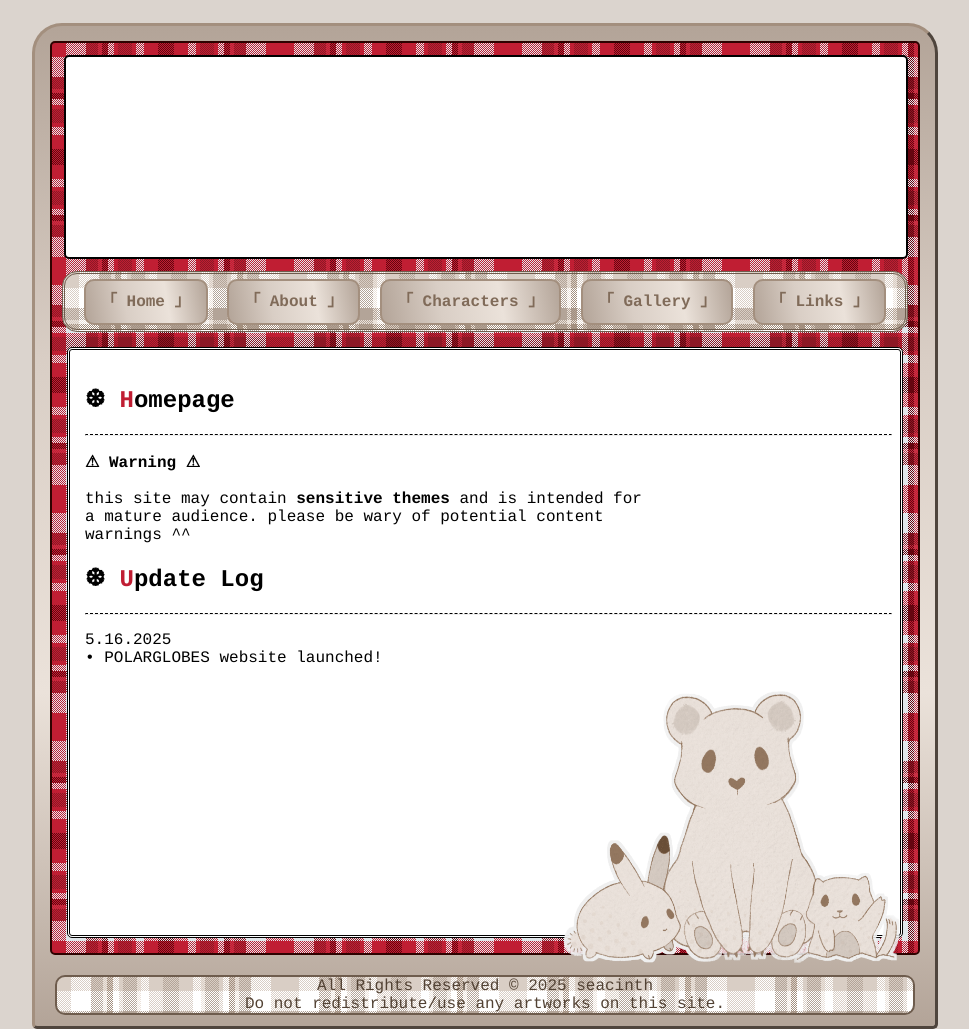
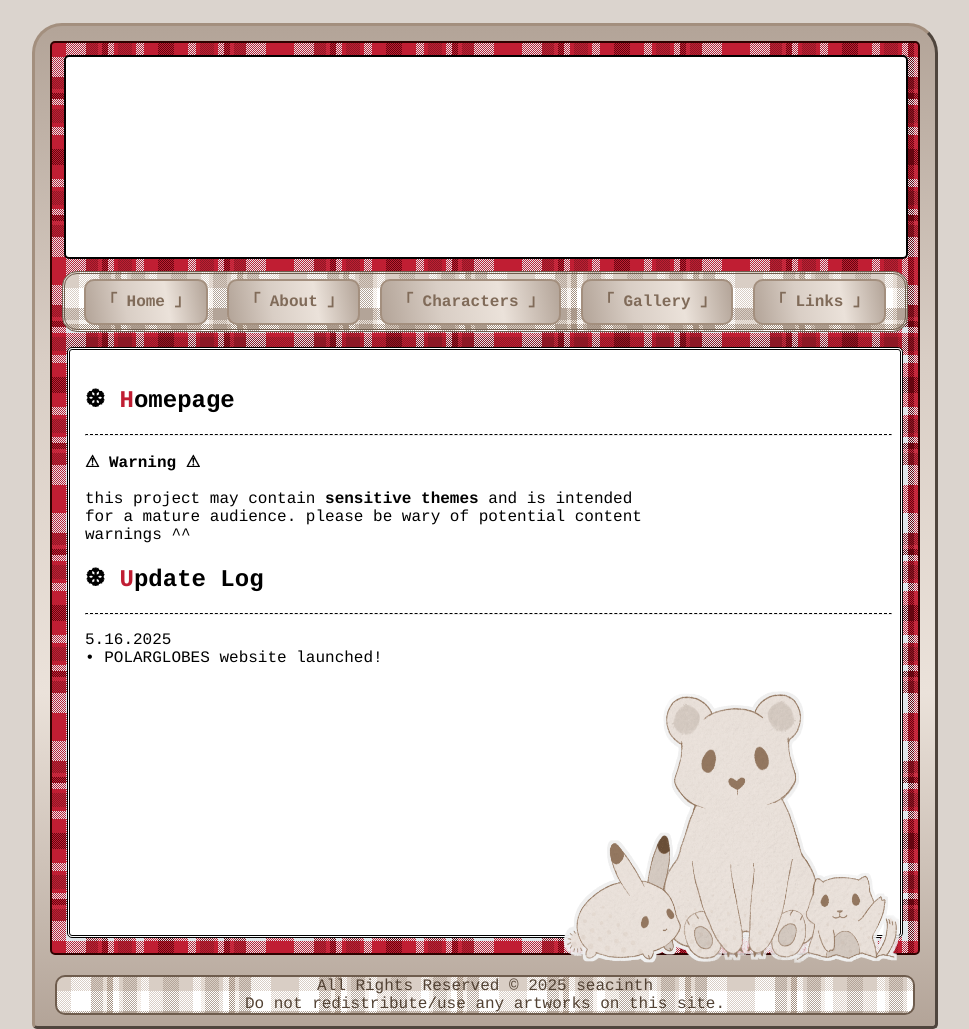
Before and after one commit to seacinth/polarglobes, a plain HTML site: page index.html in a window 1280 px wide. Shown: the whole page, without its empty margins (155-1124 px from the left). Drawn offline with Linux system fonts and the light colour scheme.

Commit message:
Update index.html

```diff
--- a/index.html
+++ b/index.html
@@ -33,7 +33,7 @@
             <div id="main">
                 <h2>❆ <span style="color:#C01E33">H</span>omepage</h2>
                 <hr style="border-top:dashed 1px;width:140%;text-align:left;margin-left:0">
-                <p><b>&#9888; Warning &#9888;</b> <br><br> this site may contain <b>sensitive themes</b> and is intended for a mature audience. please be wary of potential content warnings ^^</p>
+                <p><b>&#9888; Warning &#9888;</b> <br><br> this project may contain <b>sensitive themes</b> and is intended for a mature audience. please be wary of potential content warnings ^^</p>
                 <h2>❆ <span style="color:#C01E33">U</span>pdate Log</h2>
                 <hr style="border-top:dashed 1px;width:140%;text-align:left;margin-left:0">
                 <p>5.16.2025 <br> • POLARGLOBES website launched!</p>
```
